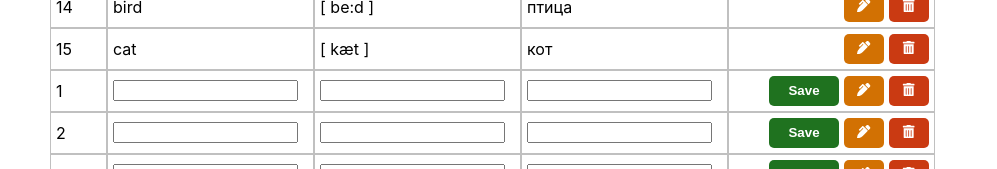
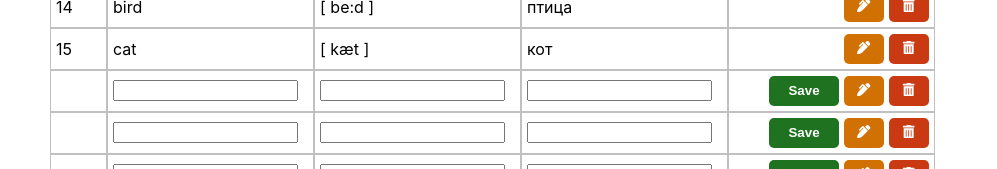
Before and after one commit to anniesvet/React-App, a React app in the folder react-project/: page / in a window 1280 px wide. Shown: the part 631-800 px from the top of the page, without its empty margins (0-997 px from the left). Built offline with nearby package versions, Linux system fonts and the light colour scheme.

Commit message:
add isedit

```diff
--- a/react-project/src/components/WordInfo.jsx
+++ b/react-project/src/components/WordInfo.jsx
@@ -30,7 +30,7 @@ function WordInfo () {
         }
         {
         words.map((word) =>
-        <EditReadList id={word.id}></EditReadList>
+        <EditReadList isEdit={word.isEdit}></EditReadList>
         )
         }
         </div>
```
